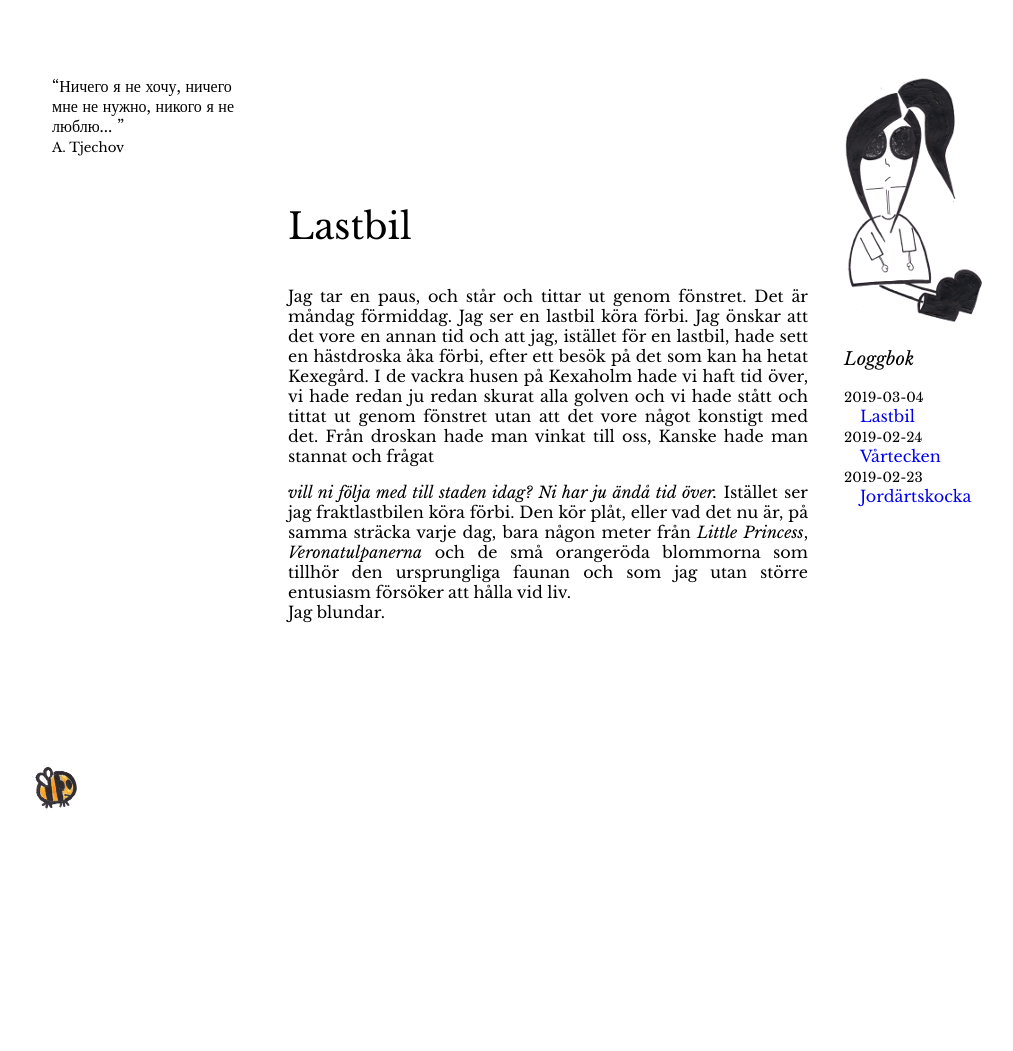
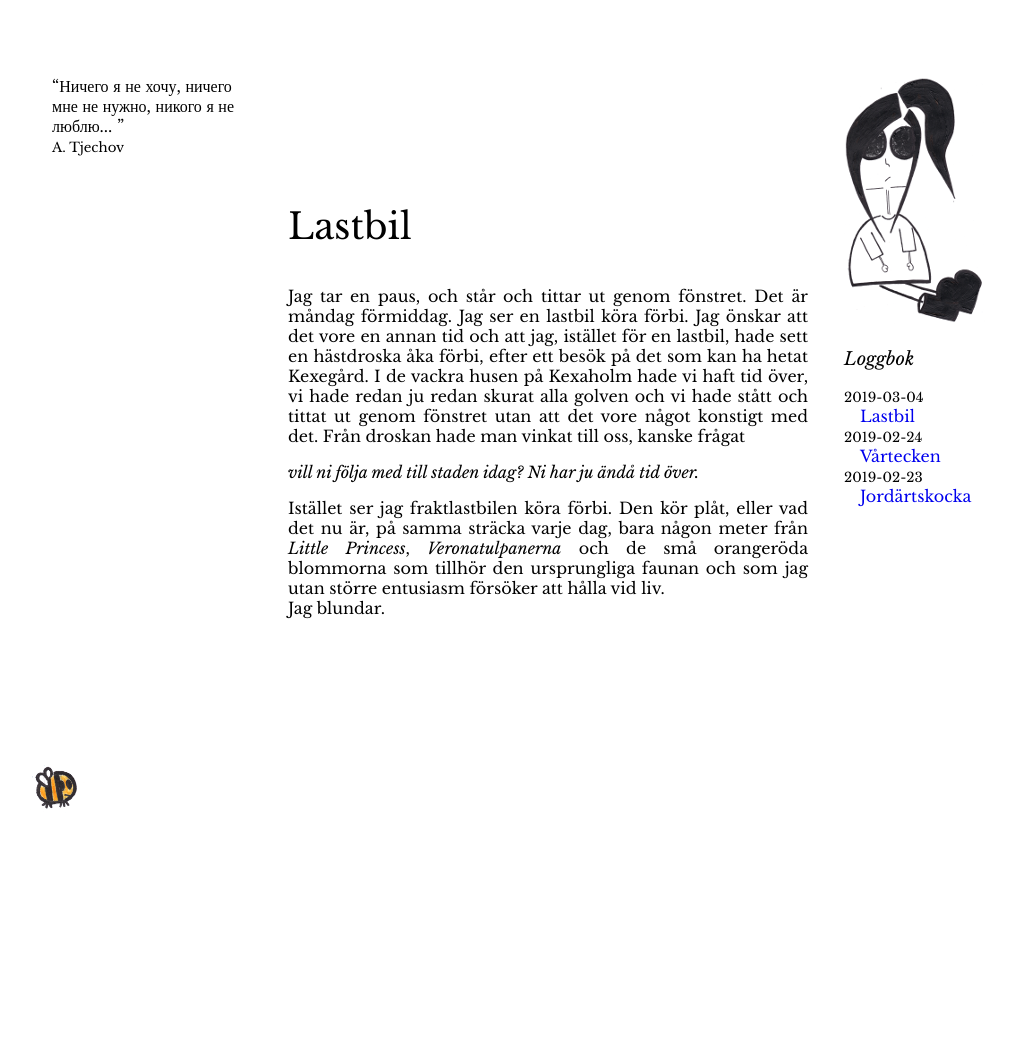
Before and after one commit to amandasandberg/amandasandberg.github.io, a Jekyll site: the page built from _posts/2019-03-04-Lastbil.md, in a window 1280 px wide. Shown: the whole page, without its empty margins (92-1105 px from the left). Built offline with Jekyll 4.4.1, drawn with Linux system fonts in a browser that asks for light colours.

Commit message:
Update 2019-03-04-Lastbil.md

```diff
--- a/_posts/2019-03-04-Lastbil.md
+++ b/_posts/2019-03-04-Lastbil.md
@@ -8,9 +8,9 @@ Jag ser en lastbil köra förbi.
 Jag önskar att det vore en annan tid och att jag, istället för en lastbil, hade sett en hästdroska åka förbi, efter ett besök på det som kan ha hetat Kexegård.
  I de vackra husen på Kexaholm hade vi haft tid över, vi hade redan ju redan skurat alla golven och vi hade stått och tittat ut genom fönstret utan att det vore något konstigt med det.
 Från droskan hade man vinkat till oss,
-Kanske hade man stannat
-och frågat
+kanske frågat
 
 _vill ni följa med till staden idag? Ni har ju ändå tid över._
+
  Istället ser jag fraktlastbilen köra förbi.  Den kör plåt, eller vad det nu är,  på samma sträcka varje dag, bara någon meter från _Little Princess_, _Veronatulpanerna_ och de små orangeröda blommorna som tillhör den ursprungliga faunan och som jag utan större entusiasm försöker att hålla vid liv.
 Jag blundar.
```
